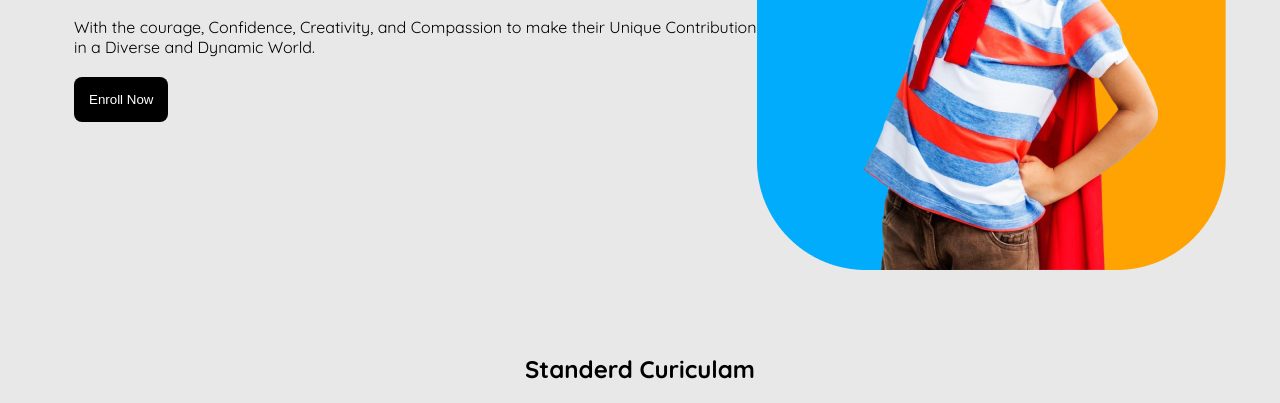
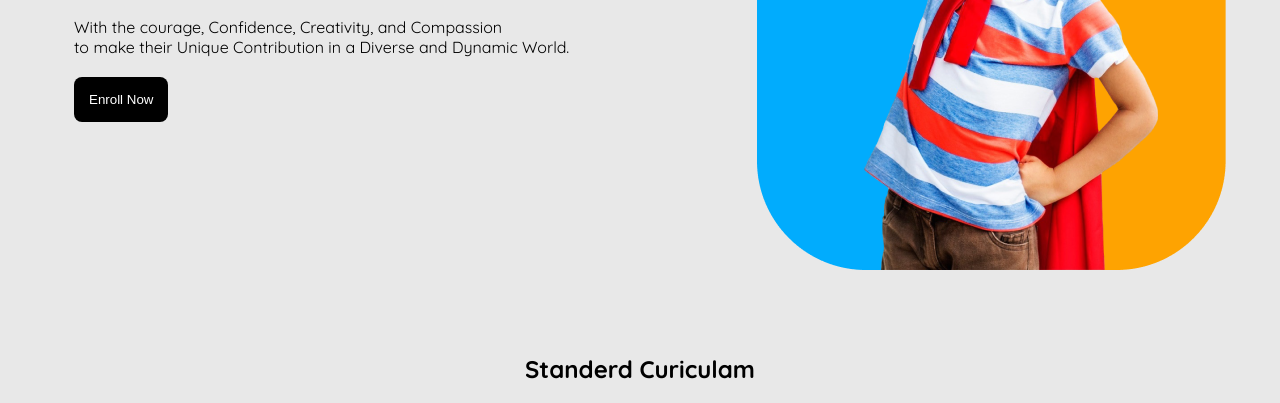
Before and after one commit to JArinty/B11-A2_kids-School, a plain HTML site: page index.html in a window 1280 px wide. Shown: the part 397-800 px from the top of the page. Drawn offline with Linux system fonts and the light colour scheme.

Commit message:
fix break

```diff
--- a/index.html
+++ b/index.html
@@ -38,8 +38,8 @@
       <span>towards vision</span>
     </h1>
     <p>
-      With the courage, Confidence, Creativity, and Compassion to make their
-      Unique Contribution <br> in a Diverse and Dynamic World.
+      With the courage, Confidence, Creativity, and Compassion <br>to make their
+      Unique Contribution in a Diverse and Dynamic World.
     </p>
     <button class="enroll-btn">Enroll Now</button>
   </div>
```
